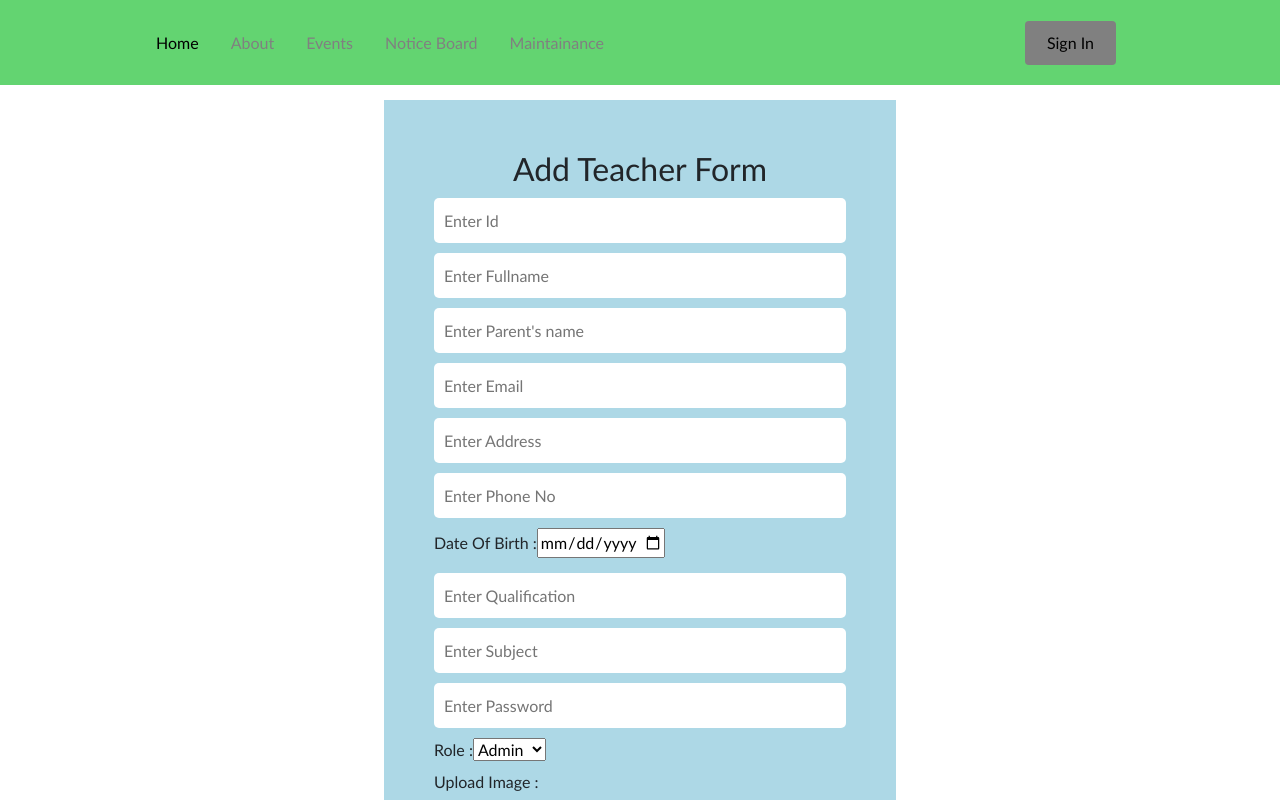
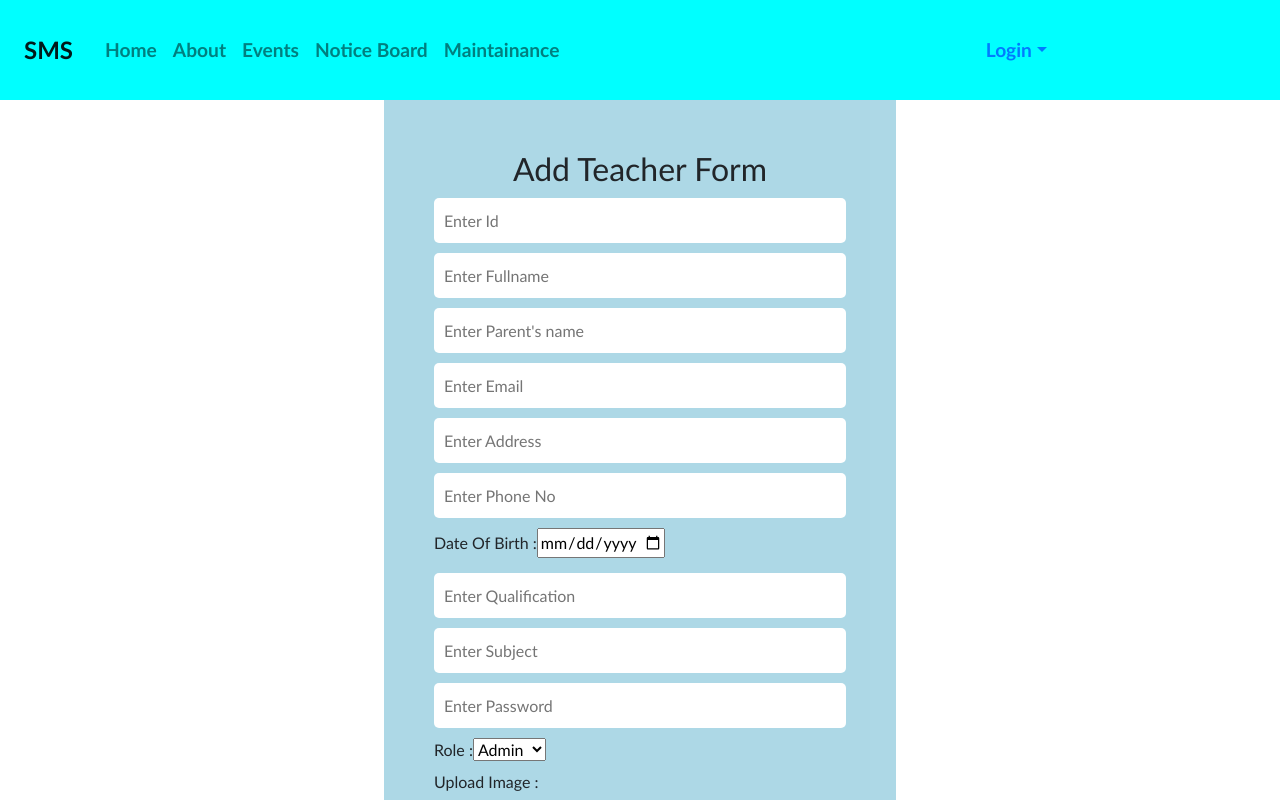
Before and after one commit to hello-dotcom/MySchoolDuniya, a React (Create React App) app: page /addteacher in a window 1280 px wide. Shown: the top 800 px of the page. Built offline with nearby package versions, Linux system fonts and the light colour scheme.

Commit message:
New Navbar is added Navbar work done git status!

```diff
--- a/src/App.js
+++ b/src/App.js
@@ -1,6 +1,7 @@
 import React from 'react';
 import './App.css';
-import Navbar from './components/Navbar';
+// import Navbar from './components/Navbar';
+import NavbarPage from './components/newNavbar/newnavbar';
 import { BrowserRouter as Router, Switch, Route } from 'react-router-dom';
 import Home from './pages';
 import About from './pages/about';
@@ -78,7 +79,8 @@ import AddSubject from './components/AddSubject';
 function App() {
 	return (
 		<Router>
-			<Navbar />
+			{/* <Navbar /> */}
+			<NavbarPage />
 			<Switch>
 				<Route path="/" exact component={Home} />
 				<Route path="/about" component={About} />
--- a/src/components/AddClass.js
+++ b/src/components/AddClass.js
@@ -111,12 +111,12 @@ class AddClass extends Component {
 			})
 				.then((res) => res.json())
 				.then((res) => {
-					if (res.status == 401) {
+					if (res.status === 401) {
 						alert(res.message);
 						localStorage.clear('token');
 						localStorage.clear('role');
 						this.props.history.push('/');
-					} else if (res.status == 200) {
+					} else if (res.status === 200) {
 						alert(res.message);
 						window.location.reload();
 					}
--- a/src/components/AddStudent.js
+++ b/src/components/AddStudent.js
@@ -84,7 +84,7 @@ class AddStudent extends Component {
 				'password must have a number, one uppercase ,one lower case letter and one special character'
 			);
 			return;
-		} else if (this.state.load_file == 0) {
+		} else if (this.state.load_file === 0) {
 			alert('image uploading is required');
 			return;
 		} else {
--- a/src/components/AddSubject.js
+++ b/src/components/AddSubject.js
@@ -107,12 +107,12 @@ class AddSubject extends Component {
 			})
 				.then((res) => res.json())
 				.then((res) => {
-					if (res.status == 401) {
+					if (res.status === 401) {
 						alert(res.message);
 						localStorage.clear('token');
 						localStorage.clear('role');
 						this.props.history.push('/');
-					} else if (res.status == 200) {
+					} else if (res.status === 200) {
 						alert(res.message);
 						window.location.reload();
 					}
--- a/src/components/AddTeacher.js
+++ b/src/components/AddTeacher.js
@@ -86,7 +86,7 @@ class AddTeacher extends Component {
 				'password must have a number, one uppercase ,one lower case letter and one special character'
 			);
 			return;
-		} else if (this.state.load_file == 0) {
+		} else if (this.state.load_file === 0) {
 			alert('image uploading is required');
 			return;
 		} else {
--- a/src/components/Navbar/NavbarElements.js
+++ b/src/components/Navbar/NavbarElements.js
@@ -3,8 +3,8 @@ import { NavLink as Link } from 'react-router-dom';
 import styled from 'styled-components';
 
 export const Nav = styled.nav`
-	background: #63d471;
-	height: 85px;
+	background: aqua;
+	min-height: 85px;
 	display: flex;
 	justify-content: space-between;
 	padding: 0.2rem calc((100vw - 1000px) / 2);
@@ -15,6 +15,11 @@ export const Nav = styled.nav`
 	left: 0;
 	/* Third Nav */
 	/* justify-content: flex-start; */
+	@media screen and (max-width: 768px) {
+		flex-direction: column;
+		align-items: flex-start;
+		width: 100%;
+	}
 `;
 
 export const NavLink = styled(Link)`
@@ -22,17 +27,24 @@ export const NavLink = styled(Link)`
 	display: flex;
 	align-items: center;
 	text-decoration: none;
-	padding: 0 1rem;
+	padding: 0.3rem 1rem;
 	height: 100%;
 	cursor: pointer;
 	&.active {
 		color: #000000;
 	}
+	@media screen and (max-width: 768px) {
+		width: 100%;
+		text-align: center;
+		// text-align: center;
+	}
 `;
 
 export const Bars = styled(FaBars)`
 	display: none;
-	color: #808080;
+	color: red;
+	// border: 2px solid red;
+	// border-radius: 5px;
 	@media screen and (max-width: 768px) {
 		display: block;
 		position: absolute;
@@ -55,6 +67,11 @@ export const NavMenu = styled.div`
 white-space: nowrap; */
 	@media screen and (max-width: 768px) {
 		display: none;
+		flex-direction: column;
+		text-align: center;
+		.active {
+			display: flex;
+		}
 	}
 `;
 
--- a/src/components/Navbar/index.js
+++ b/src/components/Navbar/index.js
@@ -7,12 +7,13 @@ import {
 	NavBtn,
 	NavBtnLink,
 } from './NavbarElements';
+import './navbarstyles.css';
 
 const Navbar = () => {
 	return (
 		<>
 			<Nav>
-				<Bars />
+				<Bars></Bars>
 
 				<NavMenu>
 					<NavLink to="/" activeStyle>
@@ -33,7 +34,12 @@ const Navbar = () => {
 					{/* Second Nav */}
 					{/* <NavBtnLink to='/sign-in'>Sign In</NavBtnLink> */}
 				</NavMenu>
-				<NavBtn>
+
+				<NavBtn
+					style={{
+						marginRight: '70px',
+					}}
+				>
 					<NavBtnLink to="/login">Sign In</NavBtnLink>
 				</NavBtn>
 			</Nav>
--- a/src/components/Navbar/navbarstyles.css
+++ b/src/components/Navbar/navbarstyles.css
@@ -1,6 +1,6 @@
-@media (max-width: 768px) {
-	.navbar-links.active {
-		display: flex;
-		flex-direction: column;
-	}
+.navbar-links.active {
+	color: red;
 }
+.navbar {
+	background-color: white;
+}
--- /dev/null
+++ b/src/components/newNavbar/newnavbar.js
@@ -0,0 +1,114 @@
+import React, { Component } from 'react';
+import { Navbar, Nav, NavDropdown } from 'react-bootstrap';
+class NavbarPage extends Component {
+	render() {
+		return (
+			<Navbar
+				expand="lg"
+				style={{
+					width: '100%',
+					justifyContent: 'space-between',
+					backgroundColor: 'aqua',
+					minHeight: '100px',
+					position: 'fixed',
+					top: 0,
+					left: 0,
+					zIndex: 12,
+				}}
+			>
+				<Navbar.Brand
+					style={{
+						padding: '0.5rem 0.5rem',
+						fontWeight: '600',
+						fontSize: '1.5rem',
+					}}
+					href="/"
+				>
+					SMS
+				</Navbar.Brand>
+				<Navbar.Toggle
+					style={{
+						maxWidth: '55px',
+						position: 'end',
+						justifyContent: 'center',
+						marginRight: '50px',
+					}}
+					aria-controls="basic-navbar-nav"
+				/>
+				<Navbar.Collapse id="basic-navbar-nav">
+					<Nav className="mr-auto">
+						<Nav.Link
+							style={{
+								padding: '0.5rem 0.5rem',
+								fontWeight: '600',
+								fontSize: '1.2rem',
+							}}
+							href="/"
+						>
+							Home
+						</Nav.Link>
+						<Nav.Link
+							style={{
+								padding: '0.5rem 0.5rem',
+								fontWeight: '600',
+								fontSize: '1.2rem',
+							}}
+							href="/about"
+						>
+							About
+						</Nav.Link>
+						<Nav.Link
+							style={{
+								padding: '0.5rem 0.5rem',
+								fontWeight: '600',
+								fontSize: '1.2rem',
+							}}
+							href="/events"
+						>
+							Events
+						</Nav.Link>
+						<Nav.Link
+							style={{
+								padding: '0.5rem 0.5rem',
+								fontWeight: '600',
+								fontSize: '1.2rem',
+							}}
+							href="/notices"
+						>
+							Notice Board
+						</Nav.Link>
+						<Nav.Link
+							style={{
+								padding: '0.5rem 0.5rem',
+								fontWeight: '600',
+								fontSize: '1.2rem',
+							}}
+							href="/maintainance"
+						>
+							Maintainance
+						</Nav.Link>
+					</Nav>
+					<NavDropdown
+						style={{
+							position: 'end',
+							padding: 'auto',
+							margin: 'auto',
+							fontWeight: '600',
+							fontSize: '1.2rem',
+						}}
+						title="Login"
+						id="basic-nav-dropdown"
+					>
+						<NavDropdown.Item href="/login">student</NavDropdown.Item>
+						<NavDropdown.Divider />
+						<NavDropdown.Item href="/login">Faculty</NavDropdown.Item>
+						<NavDropdown.Divider />
+						<NavDropdown.Item href="/login">Admin</NavDropdown.Item>
+					</NavDropdown>
+				</Navbar.Collapse>
+			</Navbar>
+		);
+	}
+}
+
+export default NavbarPage;
```
Also changed, not shown: 1 other file (tests, documents, lock files or other folders).
